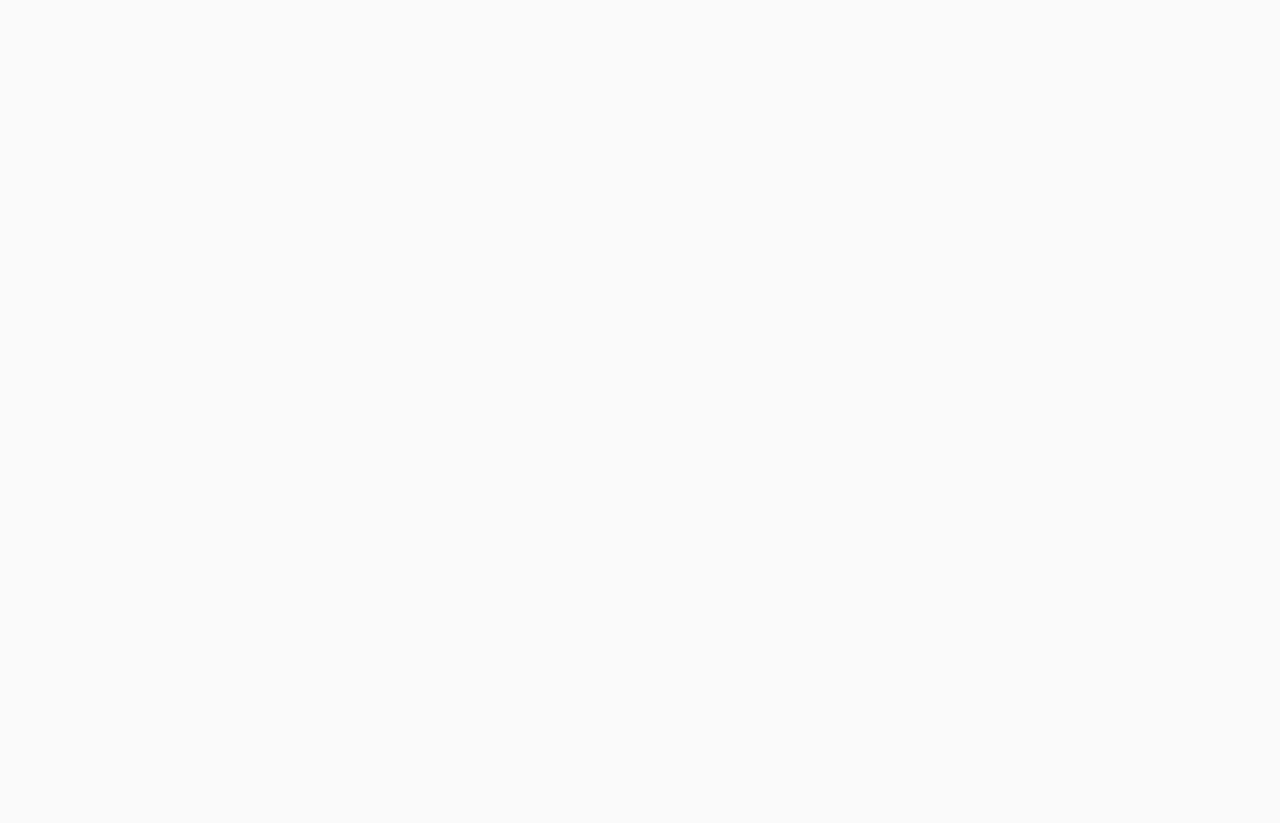
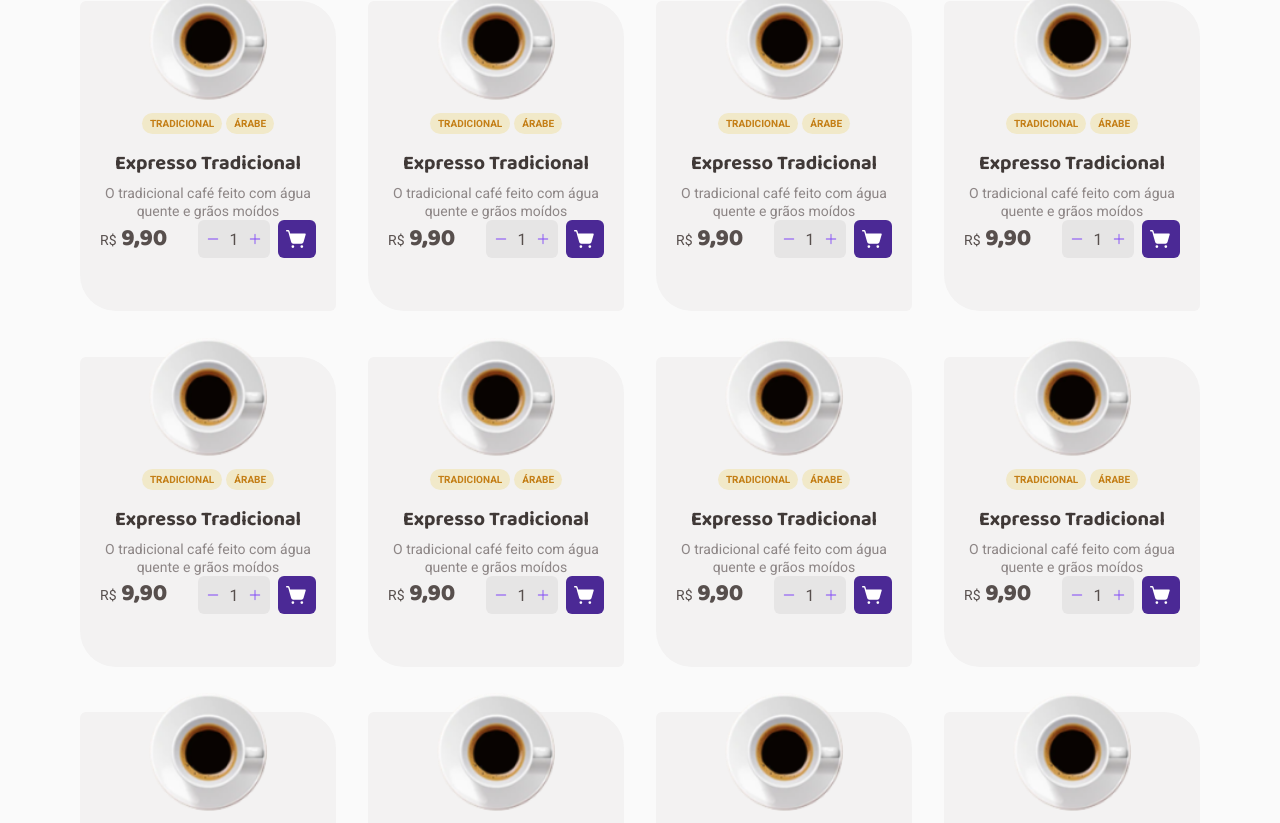
Before and after one commit to joaoeduardodias/challenger-02-coffe-delivery, a React (Vite) app: page / in a window 1280 px wide. Shown: the part 696-1519 px from the top of the page. Before the commit the page ends 800 px from the top, so only its background shows below. Built offline with nearby package versions, Linux system fonts and the light colour scheme.

Commit message:
feat: created list coffees

```diff
--- /dev/null
+++ b/src/pages/Home/components/ListCoffees/Coffee/index.tsx
@@ -0,0 +1,60 @@
+import { Minus, Plus, ShoppingCartSimple } from 'phosphor-react'
+import { useState } from 'react'
+import {
+  AddCoffeeToCart,
+  CardFooter,
+  CoffeeContainer,
+  Description,
+  QuantityCoffee,
+  Tag,
+  TagsContainer,
+  Title,
+} from './styles'
+export function Coffee() {
+  const [quantityCoffee, setQuantityCoffee] = useState<number>(1)
+
+  const typeCoffee = 'Expresso' // alter variable
+
+  function handleAlterQuantityCoffee(action: 'remove' | 'add') {
+    if (action === 'remove') {
+      setQuantityCoffee((state) => quantityCoffee - 1)
+    }
+    if (action === 'add') {
+      setQuantityCoffee((state) => quantityCoffee + 1)
+    }
+  }
+
+  return (
+    <CoffeeContainer>
+      <img src={`src/assets/Type=${typeCoffee}.png`} />
+      <TagsContainer>
+        <Tag>tradicional</Tag>
+        <Tag>árabe</Tag>
+      </TagsContainer>
+      <Title>Expresso Tradicional</Title>
+      <Description>
+        O tradicional café feito com água quente e grãos moídos
+      </Description>
+
+      <CardFooter>
+        <strong>
+          <span>R$</span> 9,90
+        </strong>
+        <div>
+          <QuantityCoffee>
+            <button onClick={(e) => handleAlterQuantityCoffee('remove')}>
+              <Minus size={14} weight="fill" />
+            </button>
+            <span>{quantityCoffee}</span>
+            <button onClick={(e) => handleAlterQuantityCoffee('add')}>
+              <Plus size={14} weight="fill" />
+            </button>
+          </QuantityCoffee>
+          <AddCoffeeToCart>
+            <ShoppingCartSimple size={22} weight="fill" />
+          </AddCoffeeToCart>
+        </div>
+      </CardFooter>
+    </CoffeeContainer>
+  )
+}
--- /dev/null
+++ b/src/pages/Home/components/ListCoffees/Coffee/styles.ts
@@ -0,0 +1,121 @@
+import styled from 'styled-components'
+
+export const CoffeeContainer = styled.div`
+  background: ${(props) => props.theme['base-card']};
+  width: 16rem;
+  min-height: 19.375rem;
+  border-radius: 0.375rem 2.25rem;
+  padding: 0 1.25rem;
+
+  display: flex;
+  flex-direction: column;
+  align-items: center;
+  img {
+    margin-top: -1.25rem;
+    width: 7.5rem;
+    height: 7.5rem;
+  }
+`
+export const TagsContainer = styled.div`
+  display: flex;
+  justify-content: center;
+  gap: 0.25rem;
+  margin: 0.75rem 0 1rem;
+  width: 100%;
+`
+
+export const Tag = styled.span`
+  color: ${(props) => props.theme['yellow-dark']};
+  background: ${(props) => props.theme['yellow-light']};
+  font-size: 0.625rem;
+  font-weight: 700;
+  line-height: 130%;
+  text-transform: uppercase;
+  padding: 0.25rem 0.5rem;
+  border-radius: 100px;
+`
+
+export const Title = styled.strong`
+  font-family: 'Baloo 2', sans-serif;
+  font-size: 1.25rem;
+  font-weight: 700;
+  text-align: center;
+  line-height: 130%;
+  color: ${(props) => props.theme['base-subtitle']};
+  margin-bottom: 0.5rem;
+`
+export const Description = styled.p`
+  font-size: 0.875rem;
+  line-height: 130%;
+  text-align: center;
+  color: ${(props) => props.theme['base-label']};
+`
+
+export const CardFooter = styled.div`
+  display: flex;
+  width: 100%;
+  justify-content: space-between;
+  align-items: center;
+
+  strong {
+    font-size: 1.5rem;
+    font-family: 'Baloo 2', sans-serif;
+    font-weight: 800;
+    line-height: 130%;
+
+    span {
+      font-family: 'Roboto', sans-serif;
+      font-size: 0.875rem;
+      font-weight: 400;
+    }
+  }
+  div {
+    display: flex;
+    height: 100%;
+    gap: 0.5rem;
+  }
+`
+export const QuantityCoffee = styled.div`
+  background-color: ${(props) => props.theme['base-button']};
+  border-radius: 6px;
+
+  display: flex;
+  align-items: center;
+  justify-content: space-between;
+  gap: 0.25rem;
+  padding: 0.5rem;
+  min-width: 72px;
+
+  button {
+    border: none;
+    display: flex;
+    align-items: center;
+    justify-content: center;
+    color: ${(props) => props.theme.purple};
+    transition: 0.5ms;
+    height: 100%;
+    background: transparent;
+    &:hover {
+      color: ${(props) => props.theme['purple-dark']};
+    }
+  }
+`
+
+export const AddCoffeeToCart = styled.button`
+  display: flex;
+  align-items: center;
+  justify-content: center;
+  padding: 0.5rem;
+  border: none;
+  border-radius: 6px;
+  background: ${(props) => props.theme['purple-dark']};
+  transition: background 0.5ms;
+
+  &:hover {
+    background: ${(props) => props.theme.purple};
+  }
+
+  svg {
+    color: ${(props) => props.theme.white};
+  }
+`
--- /dev/null
+++ b/src/pages/Home/components/ListCoffees/index.tsx
@@ -0,0 +1,28 @@
+import { Coffee } from './Coffee'
+import { List, ListCoffeesContainer } from './styles'
+
+export function ListCoffees() {
+  return (
+    <ListCoffeesContainer>
+      <h3>Nossos cafés</h3>
+
+      <List>
+        <Coffee />
+        <Coffee />
+        <Coffee />
+        <Coffee />
+        <Coffee />
+        <Coffee />
+        <Coffee />
+        <Coffee />
+        <Coffee />
+        <Coffee />
+        <Coffee />
+        <Coffee />
+        <Coffee />
+        <Coffee />
+        <Coffee />
+      </List>
+    </ListCoffeesContainer>
+  )
+}
--- /dev/null
+++ b/src/pages/Home/components/ListCoffees/styles.ts
@@ -0,0 +1,19 @@
+import styled from 'styled-components'
+
+export const ListCoffeesContainer = styled.section`
+  padding-top: 2rem;
+
+  h3 {
+    font-family: 'Baloo 2', sans-serif;
+    font-weight: 800;
+    font-size: 2rem;
+    color: ${(props) => props.theme['base-subtitle']};
+    margin-bottom: 2.5rem;
+  }
+`
+export const List = styled.div`
+  display: grid;
+  grid-template-columns: repeat(4, 1fr);
+  gap: 2rem;
+  row-gap: calc(1.25rem + 1.6rem);
+`
--- a/src/pages/Home/index.tsx
+++ b/src/pages/Home/index.tsx
@@ -1,6 +1,7 @@
 import { Coffee, Package, ShoppingCart, Timer } from 'phosphor-react'
 import illustrationImage from '../../assets/illustration.svg'
 import { Header } from '../../components/Header'
+import { ListCoffees } from './components/ListCoffees'
 import { HeroContainer, HomeContainer, Icon, ItemsContainer } from './styles'
 
 export function Home() {
@@ -46,6 +47,8 @@
         </div>
         <img src={illustrationImage} alt="Copo de café com cereais ao lado" />
       </HeroContainer>
+
+      <ListCoffees />
     </HomeContainer>
   )
 }
--- a/src/styles/global.ts
+++ b/src/styles/global.ts
@@ -19,6 +19,9 @@
   font-size: 1rem;
   -webkit-font-smoothing: antialiased;
 }
+button {
+  cursor: pointer;
+}
 
 body {
   background: ${(props) => props.theme.background};
```
